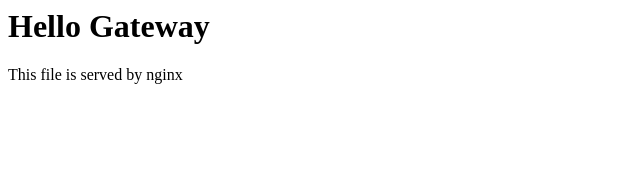
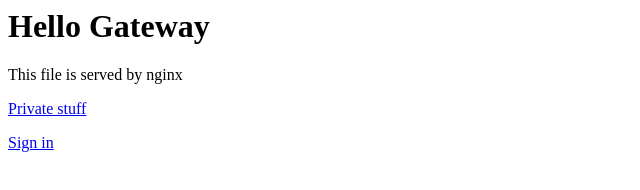
Before and after one commit to VeronicaWasson/spike-gateway, a plain HTML site: page gateway/wwwroot/index.html in a window 1280 px wide. Shown: the whole page, without its empty margins (0-640 px from the left). Drawn offline with Linux system fonts and the light colour scheme.

```diff
--- a/gateway/wwwroot/index.html
+++ b/gateway/wwwroot/index.html
@@ -2,5 +2,8 @@
     <body>
         <h1>Hello Gateway</h1>
         <p>This file is served by nginx</p>
+
+        <p><a href="private/index.html">Private stuff</a></p>
+        <p><a href="#">Sign in</a></p>
     </body>
 </html>
```
Also changed, not shown: 2 other files.
